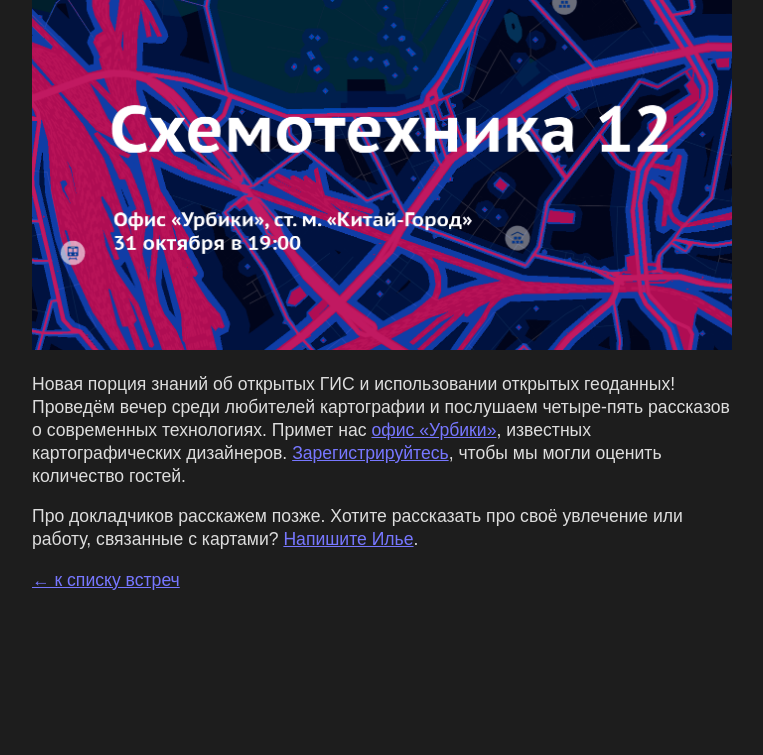
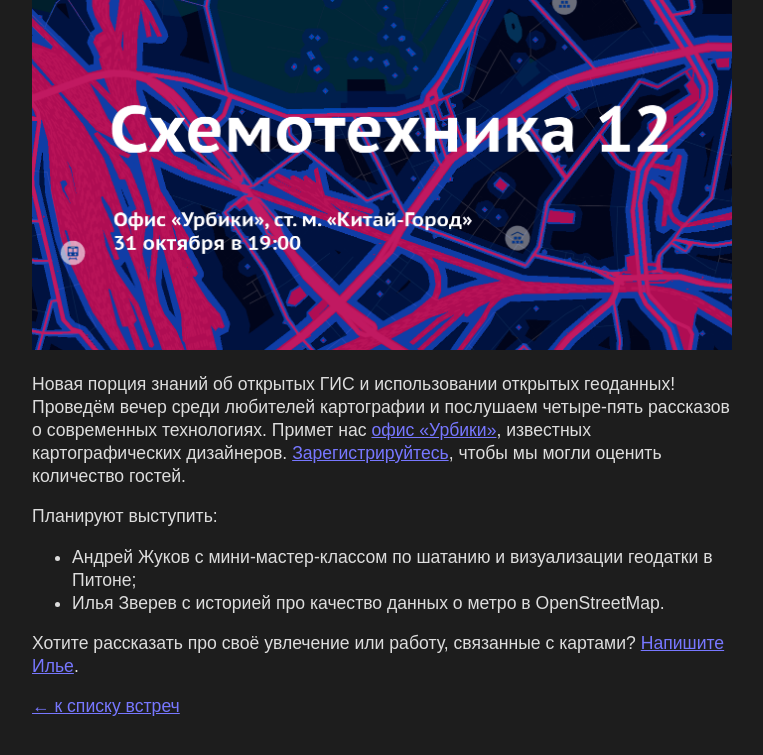
Before and after one commit to Zverik/schemotechnika, a Jekyll site: the page built from _posts/2017-10-14-schemo12.md, in a window 1280 px wide. Shown: the top 755 px of the page, without its empty margins (258-1021 px from the left). Built offline with Jekyll 4.4.1, drawn with Linux system fonts in a browser that asks for light colours.

Commit message:
Two speakers

```diff
--- a/_posts/2017-10-14-schemo12.md
+++ b/_posts/2017-10-14-schemo12.md
@@ -9,4 +9,9 @@ image: schemo12.png
 [офис «Урбики»](http://myway.io/#/%25D0%259C%25D0%25B0%25D0%25BB%25D1%258B%25D0%25B9%2520%25D0%2597%25D0%25BB%25D0%25B0%25D1%2582%25D0%25BE%25D1%2583%25D1%2581%25D1%2582%25D0%25B8%25D0%25BD%25D1%2581%25D0%25BA%25D0%25B8%25D0%25B9%2520%25D0%25BF%25D0%25B5%25D1%2580%25D0%25B5%25D1%2583%25D0%25BB%25D0%25BE%25D0%25BA%252C%25206%2520%25D1%25811/0),
 известных картографических дизайнеров. [Зарегистрируйтесь](https://iz.timepad.ru/event/594362/), чтобы мы могли оценить количество гостей.
 
-Про докладчиков расскажем позже. Хотите рассказать про своё увлечение или работу, связанные с картами? [Напишите Илье](mailto:ilya@zverev.info).
+Планируют выступить:
+
+* Андрей Жуков с мини-мастер-классом по шатанию и визуализации геодатки в Питоне;
+* Илья Зверев с историей про качество данных о метро в OpenStreetMap.
+
+Хотите рассказать про своё увлечение или работу, связанные с картами? [Напишите Илье](mailto:ilya@zverev.info).
```
